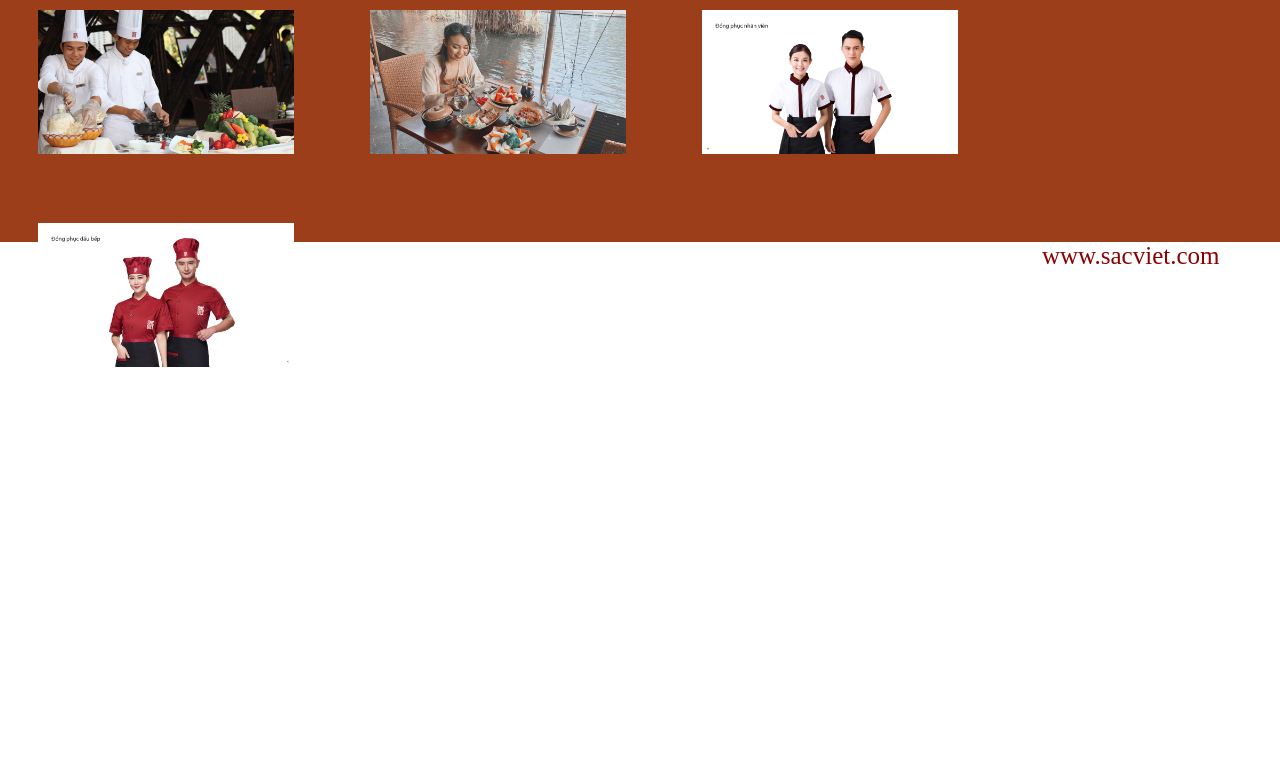
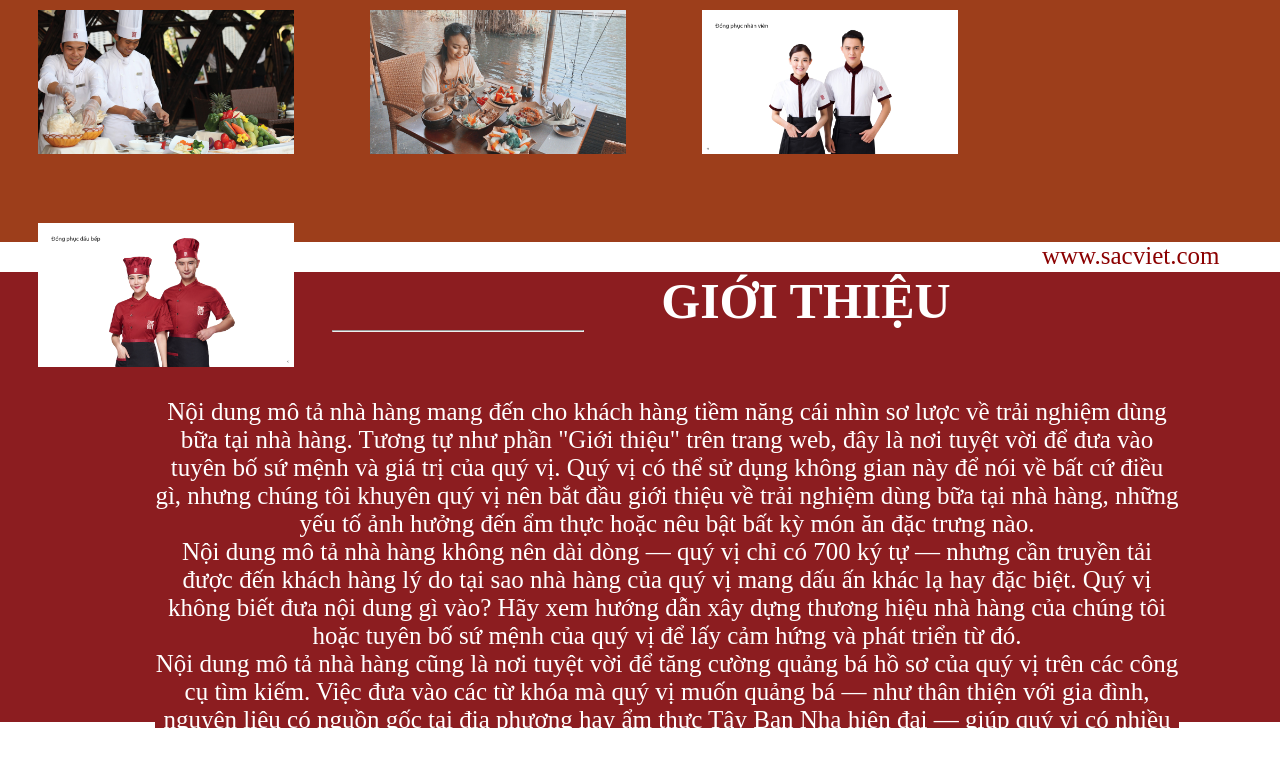
Before and after one commit to QHung96/index, a plain HTML site: page index.html in a window 1280 px wide. Shown: the part 1162-1924 px from the top of the page. Before the commit the page ends 1560 px from the top, so only its background shows below. Drawn offline with Linux system fonts and the light colour scheme.

Commit message:
Add files via upload

```diff
--- a/CSS/main.css
+++ b/CSS/main.css
@@ -20,6 +20,12 @@ a:hover{
 	text-align: center;
 	font-size: 16px
 }
+.menu ul li ul
+{
+	position: absolute;
+	visibility: hidden;
+}
+
 .menu ul li{
 	display:inline-block;
 	padding: 0px 25px  ;
@@ -122,3 +128,19 @@ a:hover{
   from {top: 0px; background-color: yellow;}
   to {top: 200px; background-color: #8C1D20;}
 }
+.gt{
+	width: 100%;
+	height: 450px;
+	background-color:#8c1d20 ;
+	text-align: center;
+	font-size: 25px;
+	color: #FFF;
+}
+.gt1{
+	width: 80%;
+	height: 330px;
+	background-color: #8c1d20;
+	align-content: center;
+	margin-left: 155px;
+
+}
--- a/index.html
+++ b/index.html
@@ -19,7 +19,7 @@
 	  <div class="menu">
 					<ul>
 		<li><a href="#">Trang chủ</a></li>
-			<li><a href="#">Về Chúng Tôi<i></i></a></li>
+	<li><a href="#">Về Chúng Tôi<i></i></a></li>
 						<li><a href="#">Hệ Thống<i></i></a></li>
 					  <a href="#"><img src="image/Slide3.png" width="400"></a>
 			<li><a href="#">Hình Ảnh</a></li>
@@ -48,14 +48,29 @@
 					<img src="image/Slide45.jpg" width="100%">
 					</div>
 				</div>
-			</div>
+	  </div>
 		<div class="footer">
 		<a href="#">www.sacviet.com</a>
 
 		</div>
 
 
+
 </div>
+	<div class="gt">
+		<h1>GIỚI THIỆU</h1>
+		<hr width="250px" align="right">
+		<br>
+		<div class="gt1">
+	<p>
+		Nội dung mô tả nhà hàng mang đến cho khách hàng tiềm năng cái nhìn sơ lược về trải nghiệm dùng bữa tại nhà hàng. Tương tự như phần "Giới thiệu" trên trang web, đây là nơi tuyệt vời để đưa vào tuyên bố sứ mệnh và giá trị của quý vị. Quý vị có thể sử dụng không gian này để nói về bất cứ điều gì, nhưng chúng tôi khuyên quý vị nên bắt đầu giới thiệu về trải nghiệm dùng bữa tại nhà hàng, những yếu tố ảnh hưởng đến ẩm thực hoặc nêu bật bất kỳ món ăn đặc trưng nào.
+<br>
+Nội dung mô tả nhà hàng không nên dài dòng — quý vị chỉ có 700 ký tự — nhưng cần truyền tải được đến khách hàng lý do tại sao nhà hàng của quý vị mang dấu ấn khác lạ hay đặc biệt. Quý vị không biết đưa nội dung gì vào? Hãy xem hướng dẫn xây dựng thương hiệu nhà hàng của chúng tôi hoặc tuyên bố sứ mệnh của quý vị để lấy cảm hứng và phát triển từ đó.
+<br>
+Nội dung mô tả nhà hàng cũng là nơi tuyệt vời để tăng cường quảng bá hồ sơ của quý vị trên các công cụ tìm kiếm. Việc đưa vào các từ khóa mà quý vị muốn quảng bá — như thân thiện với gia đình, nguyên liệu có nguồn gốc tại địa phương hay ẩm thực Tây Ban Nha hiện đại — giúp quý vị có nhiều khả năng được tìm thấy khi một thực khách muốn dùng bữa tìm kiếm địa điểm như của quý vị.
+		</p>
+			</div>
+		</div>
 
 
 </body>
```
